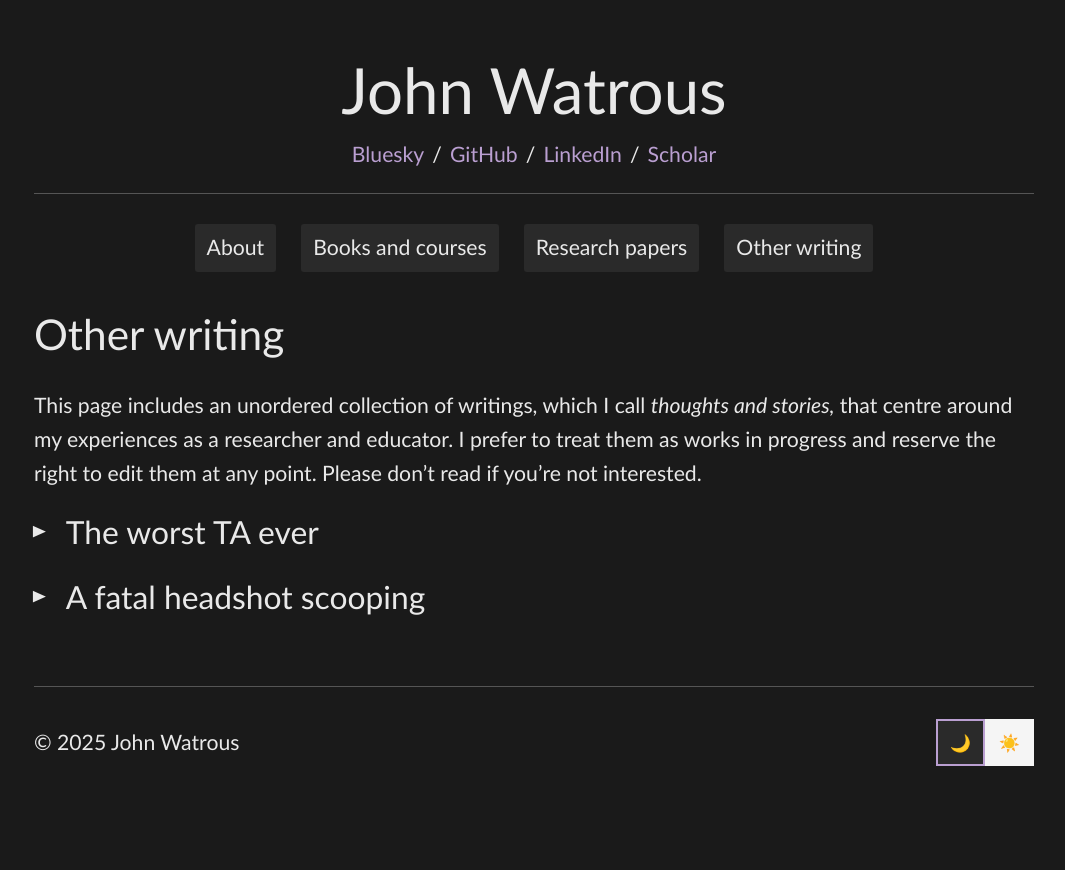
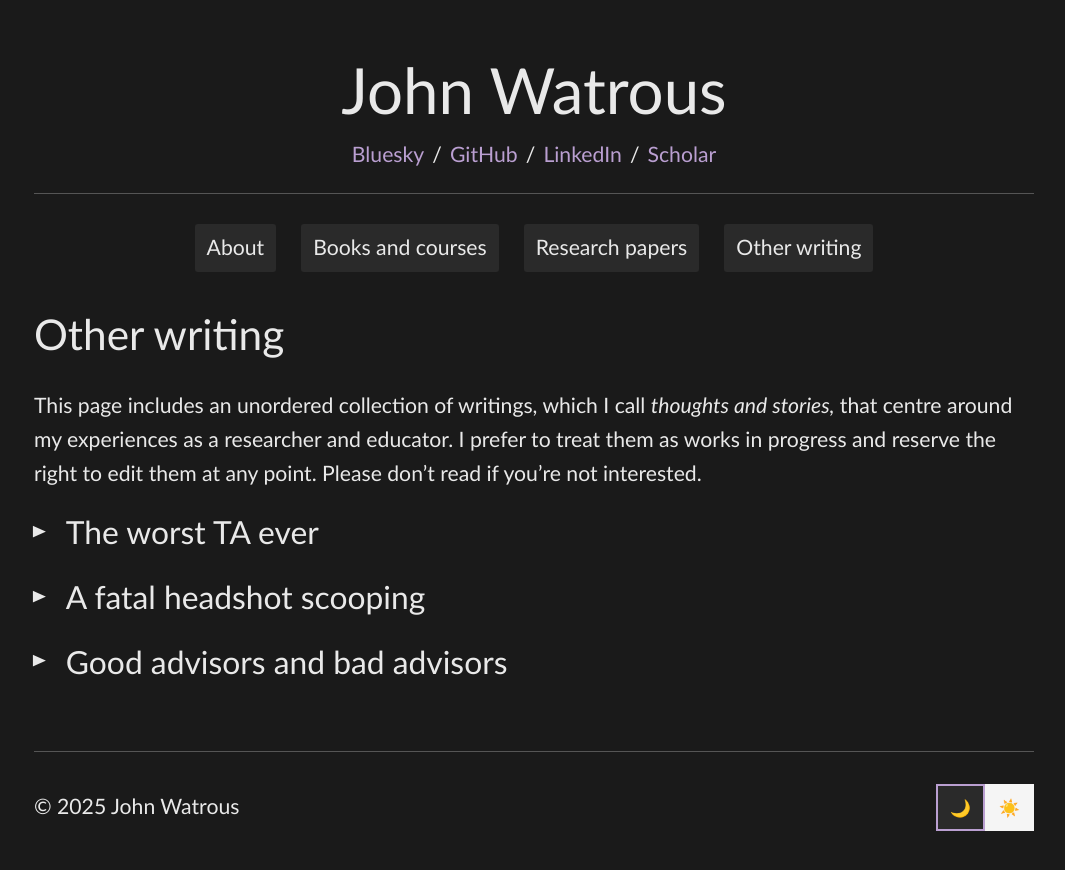
Before and after one commit to jhwatrous/jhwatrous.github.io, a Jekyll site: the page built from other-writing.md, in a window 1280 px wide. Shown: the top 870 px of the page, without its empty margins (106-1171 px from the left). Built offline with Jekyll 4.4.1, drawn with Linux system fonts in a browser that asks for light colours; some of the changed lines change nothing that is shown.

Commit message:
Adding and revising stories

```diff
--- a/other-writing.md
+++ b/other-writing.md
@@ -58,3 +58,21 @@ I hope there's some encouragement to be found in this story. Looking back now, I
 {% endcapture %}
 
 {% include collapsible.html title="A fatal headshot scooping" content=scooping %}
+
+{% capture advisors %}
+
+When I was a graduate student my advisor was Eric Bach. He was a great advisor! He didn't work on quantum computing — very few people did back then — but I first learned about quantum computing through a reading group on it that Eric set up. He encouraged me to work on what I found to be interesting and gave me the freedom to do that. And though he didn't work on quantum computing specifically, he knew a hell of a lot about mathematics and computation, and I always knew more when I left his office than when I'd entered.
+
+Some graduate students are not so lucky. In various roles I held as a professor, including being a graduate program director and the director of an institute, I sometimes interacted with students in distress over their advisor's treatment of them. Often they would cry. While I believe most professors I worked with treated their students kindly, some evidently did not.
+
+I don't know why some professors treat their students the way they do. I suspect in some cases they're just trying to replicate the experience they had as a student, but they may not be able to do that. Or maybe the problem is that they are, in fact, able. Some professors drive hard and expect that from their students in return, and forget that their students aren't them. And some professors are just assholes.
+
+In situations like this the power dynamic is completely imbalanced and students feel powerless. Switching to another advisor can be very difficult for multiple reasons, and there's always the fear that the student isn't going to be able to go anywhere without their advisor's letter of support. The perception is that this person that's making them miserable can end their career and everything they've worked for.
+
+So what should you do if, as a student, you find yourself in this situation? I wish I had a good answer. My advice is to start by telling someone, like the program director for whatever degree program you're enrolled in, or maybe an associate chair or dean in charge of graduate studies. Nobody can help you if they don't know. Ask around — every program and department is different. Your department or school may have a graduate advocate or an ombudsperson with whom you can discuss the matter confidentially and can provide you with advice. Whatever happens, you don't need to put up with it — there are many paths your career can take and your advisor doesn't hold the keys to all of them.
+
+And if you're you're deciding whom to work with as a graduate student, be sure to talk to people before making a decision. The right answer is not necessarily to go with the advisor or school with the bigger name. Talk to your would-be advisor and ask questions, and talk to their students as well. The importance of having an advisor that supports and encourages you, and has your best interests in mind, should never be underestimated.
+
+{% endcapture %}
+
+{% include collapsible.html title="Good advisors and bad advisors" content=advisors %}
```
